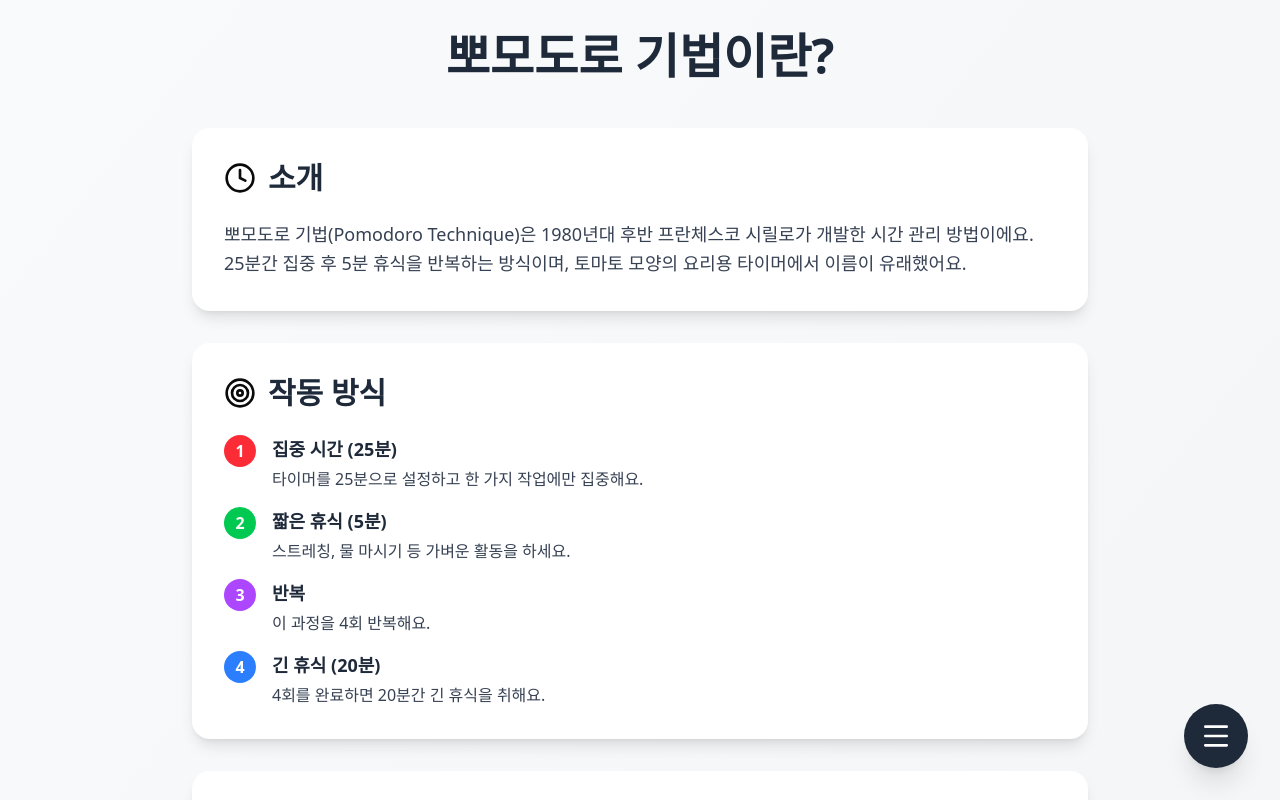
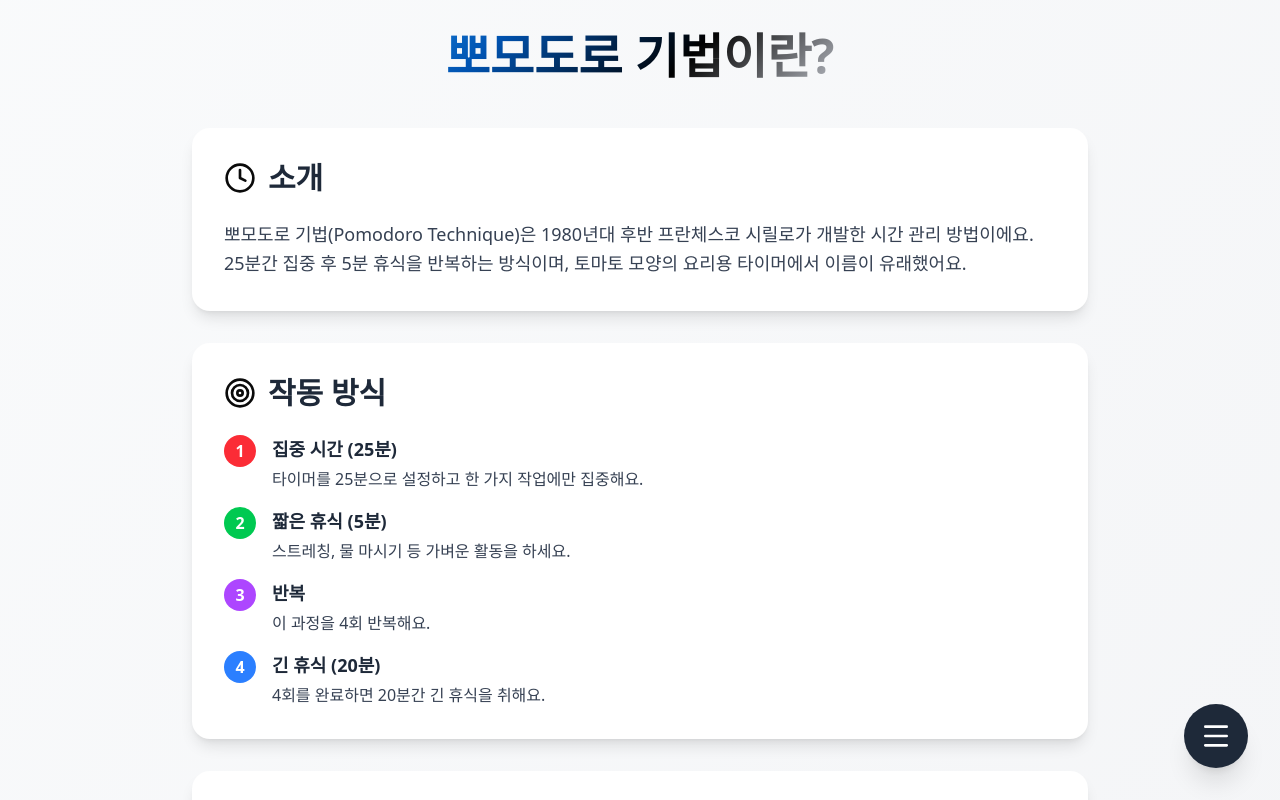
Before and after one commit to kss2002/pomodoro, a React (Vite) app: page /desc in a window 1280 px wide. Shown: the top 800 px of the page. Built offline with nearby package versions, Linux system fonts and the light colour scheme.

Commit message:
아우라 텍스트로 변경

```diff
--- a/src/pages/Desc.tsx
+++ b/src/pages/Desc.tsx
@@ -1,4 +1,5 @@
 import { Clock, Target, Coffee, Repeat } from 'lucide-react';
+import { AuroraText } from '@/components/ui/aurora-text';
 
 type Step = {
   title: string;
@@ -68,7 +69,7 @@ export const Desc = () => {
     <div className="min-h-screen bg-linear-to-br from-gray-50 to-gray-100 p-4 sm:p-8">
       <div className="max-w-4xl mx-auto">
         <h1 className="text-4xl sm:text-5xl font-bold text-center text-gray-800 mb-12">
-          뽀모도로 기법이란?
+          <AuroraText>뽀모도로 기법이란?</AuroraText>
         </h1>
         <Card icon={Clock} title="소개">
           <p className="text-lg text-gray-700 leading-relaxed">
```
